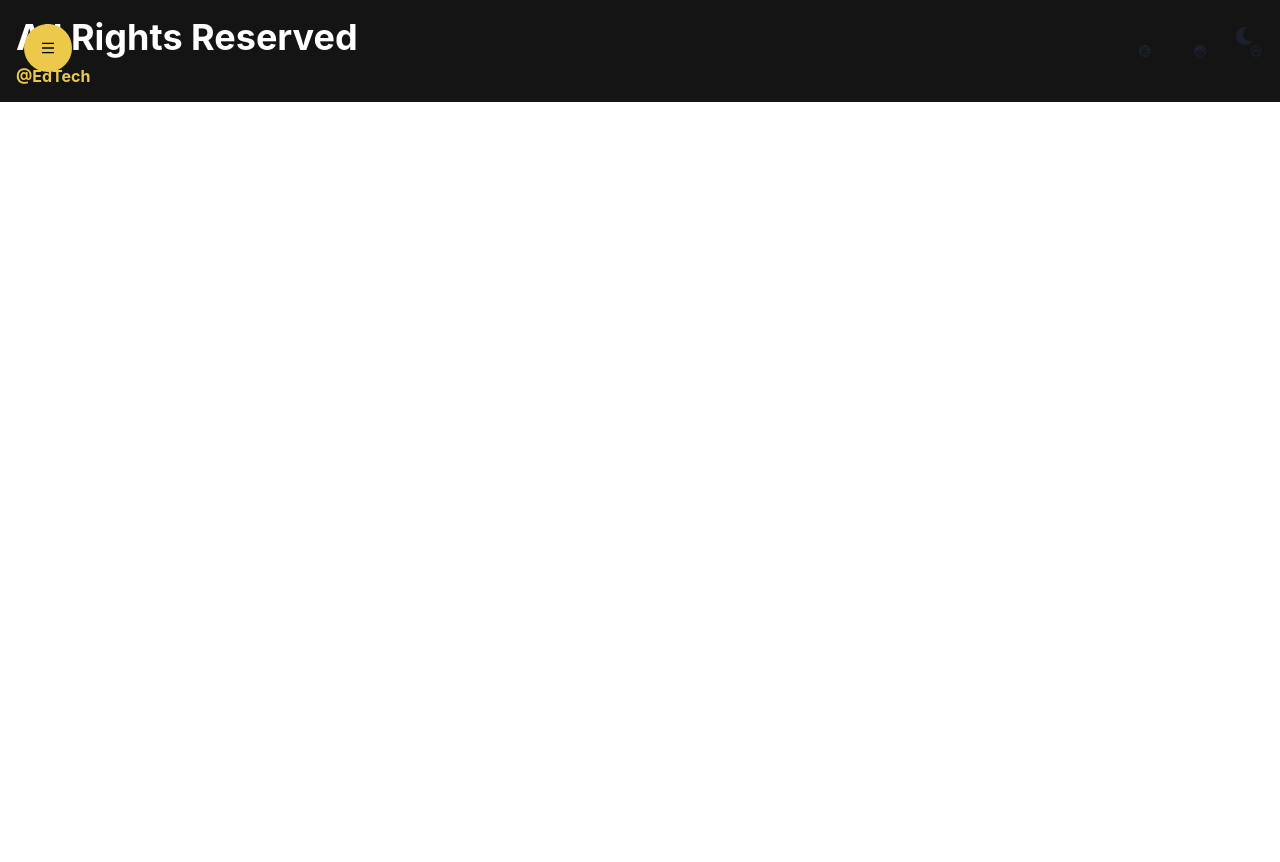
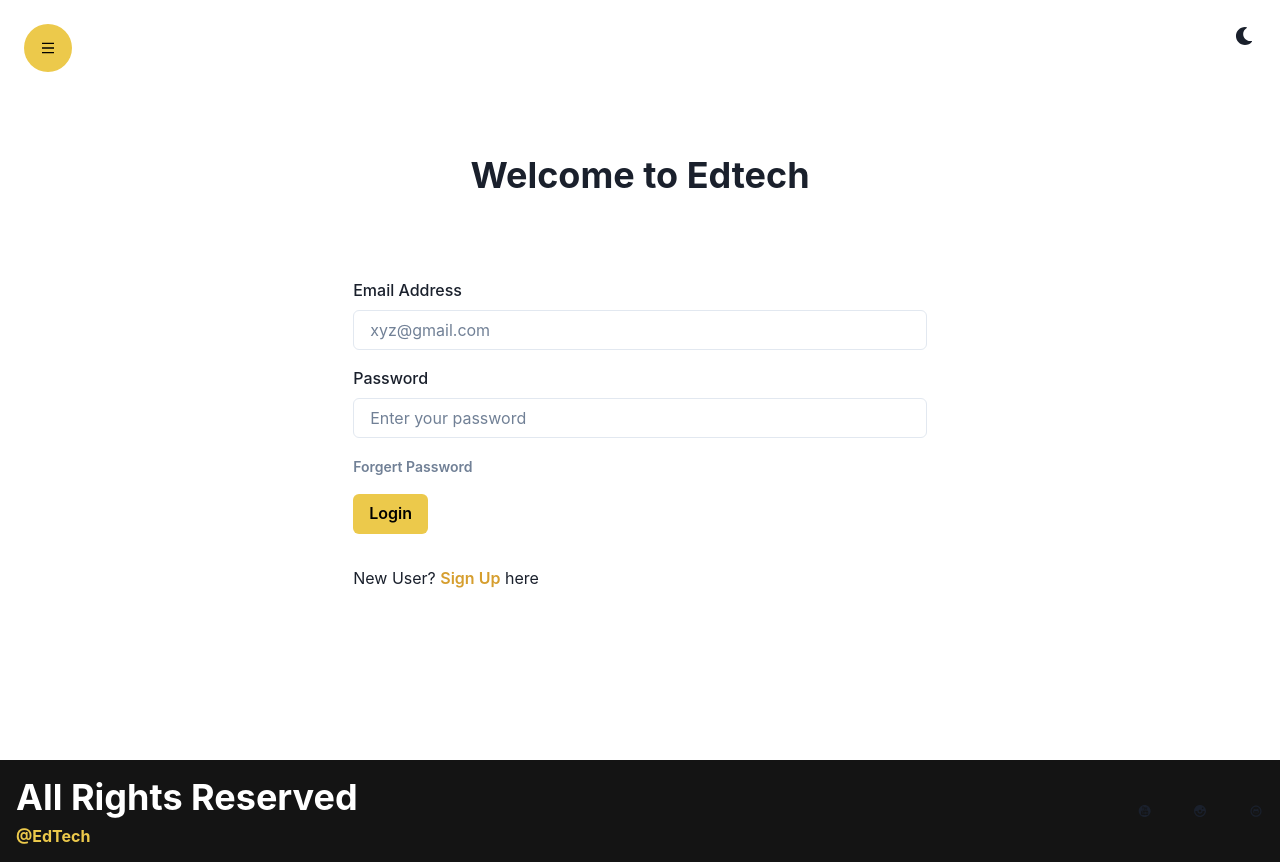
Before and after one commit to Ranjeet0302Singh/edtech-frontend, a React (Create React App) app: page /login in a window 1280 px wide. Before the commit the page ends 800 px from the top, so only its background shows below. Built offline with nearby package versions, Linux system fonts and the light colour scheme.

Commit message:
login page done

```diff
--- a/src/App.js
+++ b/src/App.js
@@ -4,6 +4,7 @@
 import Header from './components/Layout/Header/Header';
 import Courses from './components/Courses/Courses';
 import Footer from './components/Layout/Footer/Footer';
+import Login from './components/Auth/Login';
 
 const App = () => {
   return (
@@ -13,6 +14,7 @@
         <Routes>
           <Route path='/' element={<Home/>}/>
           <Route path='/courses' element={<Courses/>}/>
+          <Route path='/login' element={<Login/>}/>
         </Routes>
         <Footer/>
       </Router>
--- /dev/null
+++ b/src/components/Auth/Login.jsx
@@ -0,0 +1,73 @@
+import {
+  Box,
+  Button,
+  Container,
+  FormLabel,
+  Heading,
+  Input,
+  VStack,
+} from '@chakra-ui/react';
+import React, { useState } from 'react';
+import { Link } from 'react-router-dom';
+
+const Login = () => {
+  const [email, setEmail] = useState('');
+  const [password, setPassword] = useState('');
+  return (
+    <Container h={'95vh'}>
+      <VStack h={'full'} justifyContent={'center'} spacing={'16'}>
+        <Heading children="Welcome to Edtech" />
+
+        <form style={{ width: '100%' }}>
+          <Box my={'4'}>
+            <FormLabel htmlFor="email" children="Email Address" />
+            <Input
+              required
+              id="email"
+              value={email}
+              onChange={e => setEmail(e.target.value)}
+              placeholder="xyz@gmail.com"
+              type="email"
+              focusBorderColor="yello.500"
+            />
+          </Box>
+          <Box my={'4'}>
+            <FormLabel htmlFor="password" children="Password" />
+            <Input
+              required
+              id="password"
+              value={password}
+              onChange={e => setPassword(e.target.value)}
+              placeholder="Enter your password"
+              type="email"
+              focusBorderColor="yello.500"
+            />
+          </Box>
+          <Box>
+            <Link to={'/forgetpassword'}>
+              <Button fontSize={'sm'} variant={'link'}>
+                Forgert Password
+              </Button>
+            </Link>
+          </Box>
+          <Button my={'4'} colorScheme="yellow" type="submit">
+            Login
+          </Button>
+
+          <Box my={'4'}>
+            New User?{' '}
+            <Link to={'/register'}>
+              <Button colorScheme="yellow" variant={'link'}>
+                {' '}
+                Sign Up
+              </Button>{" "}
+              here
+            </Link>
+          </Box>
+        </form>
+      </VStack>
+    </Container>
+  );
+};
+
+export default Login;
--- a/src/components/Layout/Footer/Footer.jsx
+++ b/src/components/Layout/Footer/Footer.jsx
@@ -1,4 +1,4 @@
-import { Box, HStack, Heading, Stack, VStack, color } from '@chakra-ui/react'
+import { Box, HStack, Heading, Stack, VStack } from '@chakra-ui/react'
 import React from 'react'
 
 import{TiSocialYoutubeCircular,TiSocialInstagramCircular} from 'react-icons/ti'
--- a/src/components/Layout/Header/Header.jsx
+++ b/src/components/Layout/Header/Header.jsx
@@ -15,7 +15,7 @@
 import { Link } from 'react-router-dom';
 const Header = () => {
   const { isOpen, onOpen, onClose } = useDisclosure();
-  const isAuthenticated = true;
+  const isAuthenticated = false;
   const user = {
     role: 'admin',
   };
```
